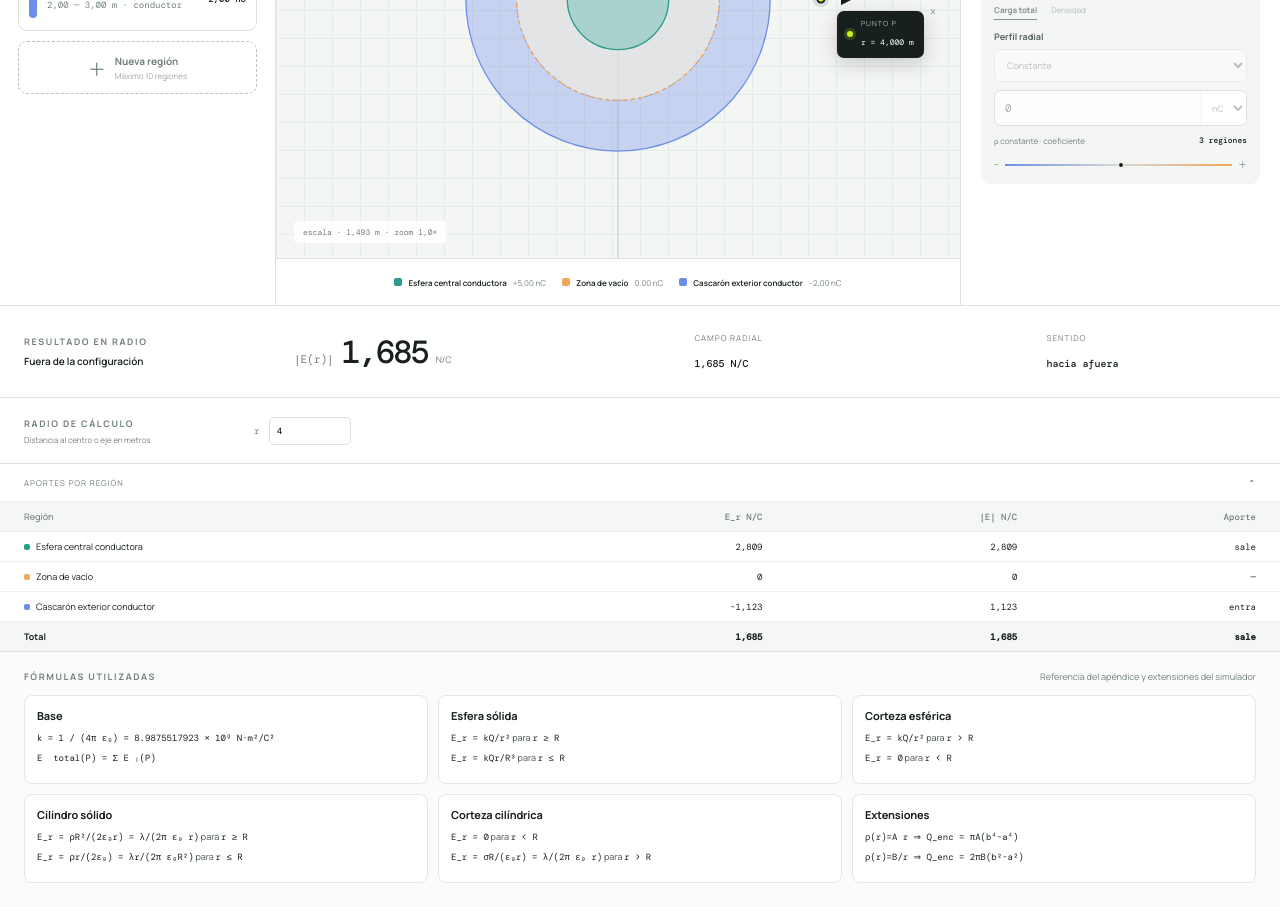
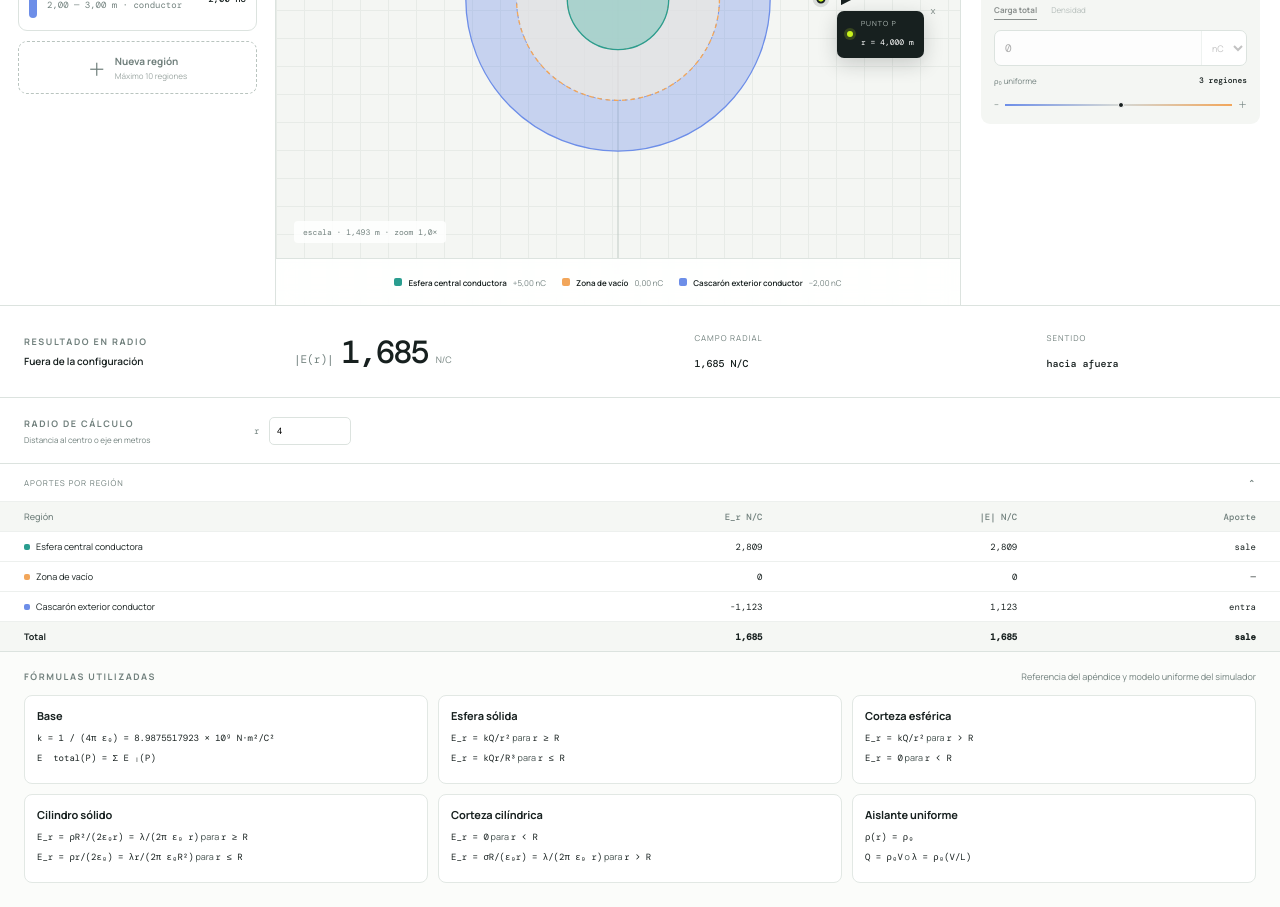
Before and after one commit to zigart/simulador-distribuciones-cargas, a React (Vite) app: page / in a window 1280 px wide. Shown: the part 420-1327 px from the top of the page. Built offline with nearby package versions, Linux system fonts and the light colour scheme.

Commit message:
feat: simplify region profile handling and update related calculations

```diff
--- a/src/App.jsx
+++ b/src/App.jsx
@@ -58,13 +58,10 @@
     setRegions(current => current.map(region => {
       if (region.id !== selected.id) return region;
       const next = { ...region, ...patch };
-      if (patch.material === 'conductor') next.profile = 'constant';
+      if (patch.material && patch.material !== 'vacuum') next.profile = 'constant';
       if (patch.material === 'vacuum') {
         next.coefficient = 0;
         next.charge = 0;
-      }
-      if (patch.profile && next.material !== 'vacuum' && chargeMode === 'total') {
-        next.coefficient = next.charge / Math.max(measure(next, geometry), 1e-9);
       }
       return next;
     }));
@@ -73,7 +70,7 @@
   function changeMaterial(material) {
     if (!selected) return;
     const previousCharge = selected.charge;
-    const proposal = { ...selected, material, profile: material === 'conductor' ? 'constant' : selected.profile };
+    const proposal = { ...selected, material, profile: 'constant' };
     if (material === 'vacuum') proposal.coefficient = 0;
     const error = validateRegion(proposal, normalizedRegions);
     if (error) {
@@ -82,7 +79,7 @@
     }
     setRegions(current => current.map(region => {
       if (region.id !== selected.id) return region;
-      const next = { ...region, material, profile: proposal.profile };
+      const next = { ...region, material, profile: 'constant' };
       if (material === 'vacuum') {
         next.coefficient = 0;
         next.charge = 0;
--- a/src/components/RegionEditor.jsx
+++ b/src/components/RegionEditor.jsx
@@ -1,5 +1,5 @@
 import { REGION_TYPES } from '../physics/constants.js';
-import { chargeFmtWithUnit, profileName, sci } from '../physics/format.js';
+import { chargeFmtWithUnit, sci } from '../physics/format.js';
 import { coefficientUnit, measure, regionDensity, validateRegion } from '../physics/calculations.js';
 
 export default function RegionEditor({
@@ -20,7 +20,6 @@
   const disabled = !selected;
   const validation = selected ? validateRegion(selected, regions) : '';
   const isDensity = chargeMode === 'density';
-  const isSurfaceOrVacuum = selected?.material === 'vacuum' || selected?.material === 'conductor';
   const physicalValue = selected ? (isDensity ? selected.coefficient : selected.charge) : 0;
   const chargeUnits = geometry === 'cylinder'
     ? [{ label: 'C/m', value: 1 }, { label: 'μC/m', value: 0.000001 }, { label: 'nC/m', value: 1e-9 }]
@@ -74,12 +73,6 @@
             <button type="button" disabled={disabled} className={chargeMode === 'total' ? 'active' : ''} onClick={() => onChargeMode('total')}>{labels.total}</button>
             <button type="button" disabled={disabled} className={chargeMode === 'density' ? 'active' : ''} onClick={() => onChargeMode('density')}>Densidad</button>
           </div>
-          <label className="field-label profile-label" htmlFor="densityProfile">Perfil radial</label>
-          <select className="profile-select" id="densityProfile" disabled={disabled || isSurfaceOrVacuum} value={selected?.profile || 'constant'} onChange={e => onChange({ profile: e.target.value })}>
-            <option value="constant">Constante</option>
-            <option value="linear">rho = A r</option>
-            <option value="inverse">rho = B / r</option>
-          </select>
           <label className="charge-input">
             <input type="number" step="any" disabled={disabled || selected?.material === 'vacuum'} value={selected?.material === 'vacuum' ? 0 : Number((physicalValue / displayUnit).toPrecision(7))} onChange={e => updateCharge(e.target.value, displayUnit)} />
             <select
@@ -92,7 +85,7 @@
             </select>
           </label>
           <div className="calculated-row">
-            <span>{isDensity ? labels.total : selected?.material === 'conductor' ? 'σ calculada' : `${profileName(selected?.profile)} · coeficiente`}</span>
+            <span>{isDensity ? labels.total : selected?.material === 'conductor' ? 'σ calculada' : 'ρ₀ uniforme'}</span>
             <strong>{selected ? (isDensity ? chargeFmtWithUnit(selected.charge, geometry, chargeUnit) : `${sci(regionDensity(selected))} ${coefficientUnit(selected)}`) : `${regions.length} regiones`}</strong>
           </div>
           <div className="polarity-bar"><span>−</span><div><i style={{ left: `${polarity}%` }}></i></div><span>＋</span></div>
--- a/src/components/RegionPanel.jsx
+++ b/src/components/RegionPanel.jsx
@@ -1,5 +1,5 @@
 import { GEOMETRIES } from '../physics/constants.js';
-import { chargeFmtWithUnit, fmt, materialName, profileName } from '../physics/format.js';
+import { chargeFmtWithUnit, fmt, materialName } from '../physics/format.js';
 import { sortedRegions } from '../physics/calculations.js';
 
 export default function RegionPanel({ geometry, labels, regions, selectedId, chargeUnit, onSelect, onClear, onAdd, onGeometryRequest }) {
@@ -37,7 +37,7 @@
             <i className="region-swatch" style={{ background: region.color }}></i>
             <div className="region-copy">
               <strong>{index + 1}. {region.name}</strong>
-              <span>{fmt(region.inner, 2)} — {fmt(region.outer, 2)} m · {region.material === 'insulator' ? profileName(region.profile) : materialName(region.material)}</span>
+              <span>{fmt(region.inner, 2)} — {fmt(region.outer, 2)} m · {region.material === 'insulator' ? 'aislante uniforme' : materialName(region.material)}</span>
             </div>
             <span className="region-charge">{chargeFmtWithUnit(region.charge, geometry, chargeUnit)}</span>
           </article>
--- a/src/components/ResultsPanel.jsx
+++ b/src/components/ResultsPanel.jsx
@@ -41,14 +41,14 @@
 function FormulaPanel() {
   return (
     <section className="formula-panel" aria-label="Fórmulas utilizadas">
-      <div className="formula-title"><span className="eyebrow">FÓRMULAS UTILIZADAS</span><small>Referencia del apéndice y extensiones del simulador</small></div>
+      <div className="formula-title"><span className="eyebrow">FÓRMULAS UTILIZADAS</span><small>Referencia del apéndice y modelo uniforme del simulador</small></div>
       <div className="formula-grid">
         <article><h3>Base</h3><p><code>k = 1 / (4π ε₀) = 8.9875517923 × 10⁹ N·m²/C²</code></p><p><code>E⃗ total(P) = Σ E⃗ᵢ(P)</code></p></article>
         <article><h3>Esfera sólida</h3><p><code>E_r = kQ/r²</code> para <code>r ≥ R</code></p><p><code>E_r = kQr/R³</code> para <code>r ≤ R</code></p></article>
         <article><h3>Corteza esférica</h3><p><code>E_r = kQ/r²</code> para <code>r &gt; R</code></p><p><code>E_r = 0</code> para <code>r &lt; R</code></p></article>
         <article><h3>Cilindro sólido</h3><p><code>E_r = ρR²/(2ε₀r) = λ/(2π ε₀ r)</code> para <code>r ≥ R</code></p><p><code>E_r = ρr/(2ε₀) = λr/(2π ε₀R²)</code> para <code>r ≤ R</code></p></article>
         <article><h3>Corteza cilíndrica</h3><p><code>E_r = 0</code> para <code>r &lt; R</code></p><p><code>E_r = σR/(ε₀r) = λ/(2π ε₀ r)</code> para <code>r &gt; R</code></p></article>
-        <article><h3>Extensiones</h3><p><code>ρ(r)=A r ⇒ Q_enc = πA(b⁴-a⁴)</code></p><p><code>ρ(r)=B/r ⇒ Q_enc = 2πB(b²-a²)</code></p></article>
+        <article><h3>Aislante uniforme</h3><p><code>ρ(r) = ρ₀</code></p><p><code>Q = ρ₀V</code> o <code>λ = ρ₀(V/L)</code></p></article>
       </div>
     </section>
   );
--- a/src/physics/calculations.js
+++ b/src/physics/calculations.js
@@ -10,12 +10,8 @@
     return 2 * Math.PI * region.outer;
   }
   if (geometry === 'sphere') {
-    if (region.profile === 'linear') return Math.PI * (b ** 4 - a ** 4);
-    if (region.profile === 'inverse') return 2 * Math.PI * (b ** 2 - a ** 2);
     return 4 / 3 * Math.PI * (b ** 3 - a ** 3);
   }
-  if (region.profile === 'linear') return 2 * Math.PI / 3 * (b ** 3 - a ** 3);
-  if (region.profile === 'inverse') return 2 * Math.PI * (b - a);
   return Math.PI * (b ** 2 - a ** 2);
 }
 
@@ -26,15 +22,13 @@
     next.coefficient = 0;
     return next;
   }
-  if (next.material === 'conductor') next.profile = 'constant';
+  next.profile = 'constant';
   next.charge = next.coefficient * Math.max(measure(next, geometry), EPS);
   return next;
 }
 
 export function coefficientUnit(region) {
   if (region.material === 'conductor') return 'C/m²';
-  if (region.profile === 'linear') return 'C/m⁴';
-  if (region.profile === 'inverse') return 'C/m²';
   return 'C/m³';
 }
 
@@ -55,7 +49,7 @@
     const factor = K * region.charge / d ** 3;
     return { x: factor * point.x, y: factor * point.y, z: factor * point.z };
   }
-  if (region.profile === 'constant' && region.inner <= EPS && d <= region.outer) {
+  if (region.inner <= EPS && d <= region.outer) {
     const factor = K * region.charge / Math.max(region.outer ** 3, EPS);
     return { x: factor * point.x, y: factor * point.y, z: factor * point.z };
   }
@@ -72,7 +66,7 @@
     const factor = 2 * K * region.charge / r ** 2;
     return { x: factor * point.x, y: factor * point.y, z: 0 };
   }
-  if (region.profile === 'constant' && region.inner <= EPS && r <= region.outer) {
+  if (region.inner <= EPS && r <= region.outer) {
     const factor = 2 * K * region.charge / Math.max(region.outer ** 2, EPS);
     return { x: factor * point.x, y: factor * point.y, z: 0 };
   }
--- a/src/physics/format.js
+++ b/src/physics/format.js
@@ -34,5 +34,4 @@
   return { shape: 'CILÍNDRICA', dim: 'r', inner: 'Radio interior', outer: 'Radio exterior', total: 'Carga por metro λ', totalUnit: 'C/m' };
 }
 
-export const profileName = (profile) => ({ constant: 'ρ constante', linear: 'ρ = A r', inverse: 'ρ = B / r' })[profile] || 'ρ constante';
 export const materialName = (material) => ({ insulator: 'aislante', conductor: 'conductor', vacuum: 'vacío' })[material] || material;
--- a/src/styles.css
+++ b/src/styles.css
@@ -113,8 +113,6 @@
 .charge-input { display: flex; background: white; border: 1px solid var(--line); border-radius: 7px; overflow: hidden; }
 .charge-input input { border: 0; padding: 10px; min-width: 0; flex: 1; outline: 0; font: 11px 'DM Mono', monospace; }
 .charge-input select { border: 0; border-left: 1px solid var(--line); background: white; padding: 0 6px; font-size: 9px; outline: 0; }
-.profile-label { margin: 5px 0 6px; }
-.profile-select { width: 100%; margin-bottom: 8px; border: 1px solid var(--line); border-radius: 7px; background: white; padding: 8px; font-size: 9px; outline: none; }
 .calculated-row { display: flex; justify-content: space-between; margin-top: 9px; color: var(--muted); font-size: 8px; }
 .calculated-row strong { color: var(--ink); font: 500 8px 'DM Mono', monospace; }
 .polarity-bar { display: flex; align-items: center; gap: 6px; color: var(--muted); font-size: 9px; margin-top: 12px; }
```
